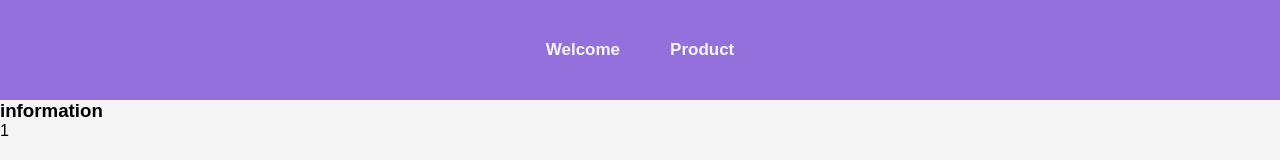
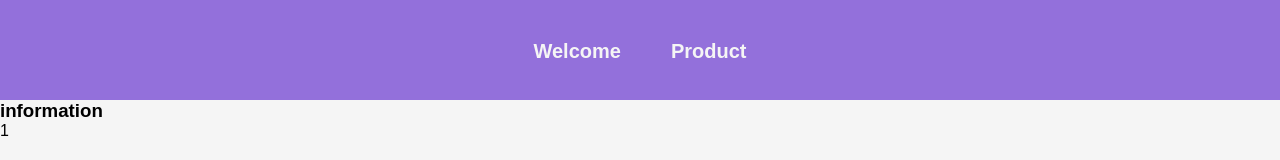
Before and after one commit to MahsumaRezai/React_Router, a React (Create React App) app: page /product/1 in a window 1280 px wide. Shown: the top 160 px of the page. Built offline with nearby package versions, Linux system fonts and the light colour scheme.

Commit message:
last commit

```diff
--- a/src/componet/MainHead.module.css
+++ b/src/componet/MainHead.module.css
@@ -29,6 +29,6 @@
 .header a {
     text-decoration: none;
     color: whitesmoke;
-    font-size: 17px;
+    font-size: 20px;
     font-weight: bold;
 }
```
